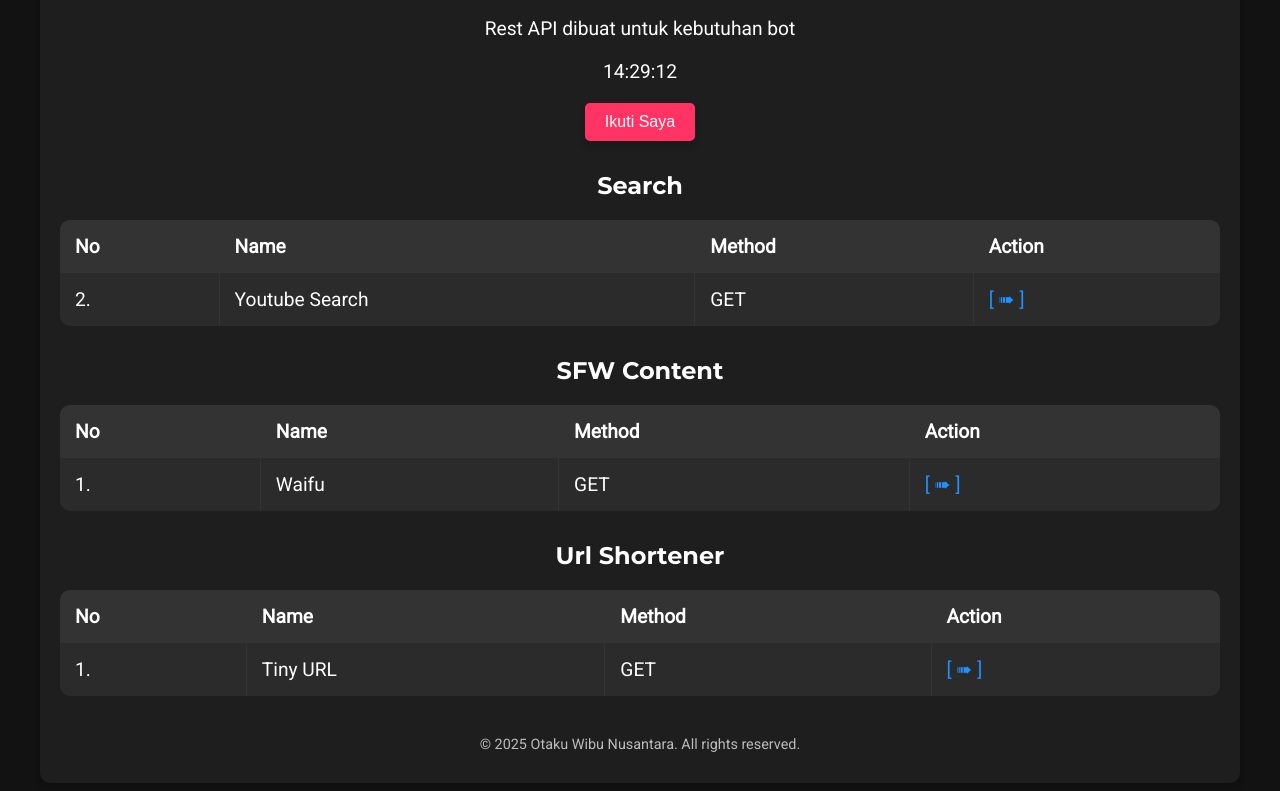
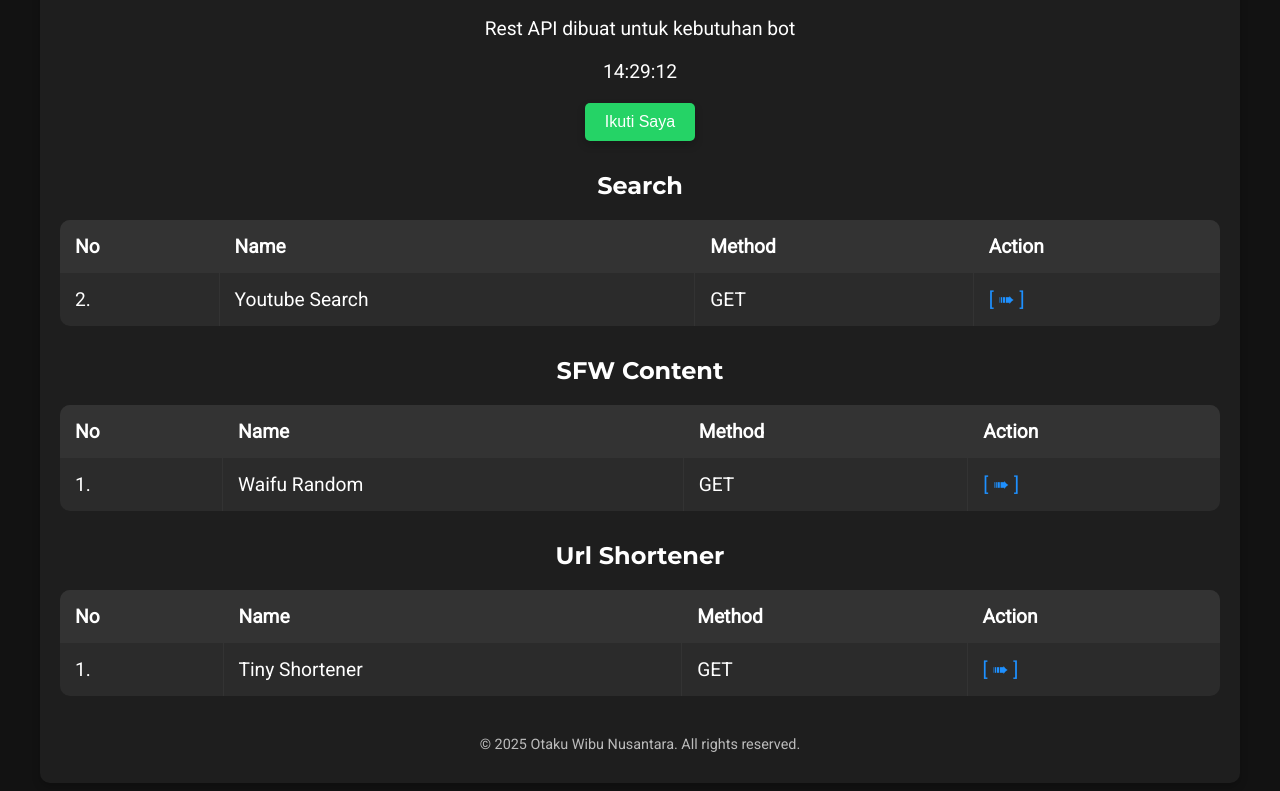
Before and after one commit to YogiSIDN/api-otakuwibu, a website: page public/index.html in a window 1280 px wide. Shown: the part 101-892 px from the top of the page. Drawn offline with Linux system fonts and the light colour scheme.

Commit message:
Add files via upload

```diff
--- a/public/index.html
+++ b/public/index.html
@@ -166,7 +166,7 @@
 }
 
 .instagram-button button {
-    background-color: #FF3465;
+    background-color: #25D366;
     color: #ffffff;
     font-size: 1rem;
     padding: 10px 20px;
@@ -178,7 +178,7 @@
 }
 
 .instagram-button button:hover {
-    background-color: #FD4932;
+    background-color: #1EBE57;
     transform: scale(1.05);
 }
 
@@ -228,7 +228,7 @@
                 <tbody>
                     <tr>
                         <td>1.</td>
-                        <td>Waifu</td>
+                        <td>Waifu Random</td>
                         <td>GET</td>
                         <td><a href="/api/sfw/waifu">[ ➠ ]</a></td>
                     </tr>
@@ -247,7 +247,7 @@
                 <tbody>
                     <tr>
                         <td>1.</td>
-                        <td>Tiny URL</td>
+                        <td>Tiny Shortener</td>
                         <td>GET</td>
                         <td><a href="/api/tinyUrl?url=https://example.com">[ ➠ ]</a></td>
                     </tr>
```
